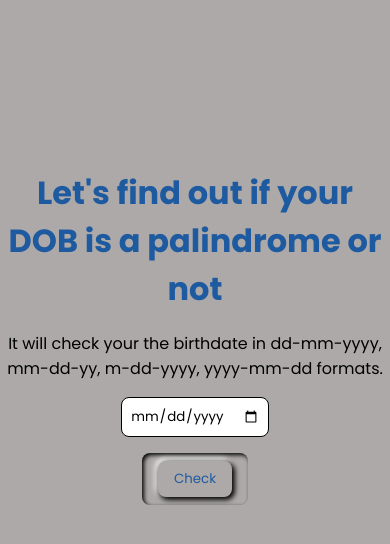
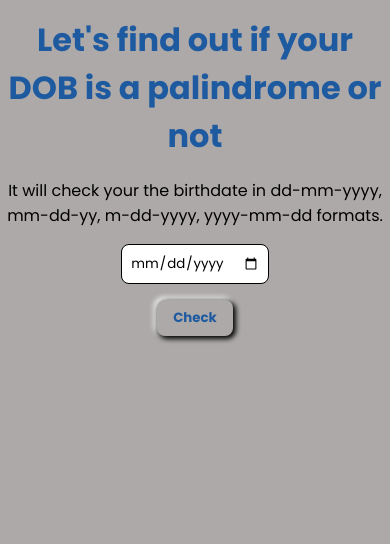
Before and after one commit to DanishOnGit/Palindrome-Birthday-React, a React (Create React App) app: page / in a window 390 px wide. Shown: the top 544 px of the page. Built offline with nearby package versions, Linux system fonts and the light colour scheme.

Commit message:
style: media query

```diff
--- a/src/App.js
+++ b/src/App.js
@@ -15,7 +15,7 @@ setOutputDiv(<img style={{marginTop:"1.5rem"}}src={clock} alt="Clock gif"></img>
 setTimeout(() => {
   checkPalindrome();
 
-}, 2000);
+}, 3000);
 
 }else{
   setOutputDiv(<p>Please enter date!</p>)
@@ -79,9 +79,9 @@ return true;
       <p className="instruction">It will check your the birthdate in dd-mm-yyyy, mm-dd-yy, m-dd-yyyy, yyyy-mm-dd formats.</p>
 
       <input onChange={(event)=>{date=event.target.value}} required type="date" /><br/>
-      <button className="outerBtn">
+
       <button className="check" onClick={btnClickHandler} >Check</button>
-      </button>
+
        <div className="outputDiv">{outputDiv}</div>
 
 
--- a/src/styles.css
+++ b/src/styles.css
@@ -25,25 +25,17 @@ input{
 
 }
 .check{
-  /* margin-top: 1rem; */
+font-weight: 700;
 padding: 0.5rem 1rem;
 border-radius:0.5rem;
 background-color: rgb(173, 169, 169) ;
 border:none;
 outline: none;
+margin: 1rem 1rem;
 color: var(--primary-color);
 box-shadow: 2px 2px 5px 1px black,-2px -2px 5px 1px rgb(245, 245, 245)
 }
-.outerBtn{
-  margin-top: 1rem;
-padding: 0.5rem 1rem;
-border-radius: 0.5rem;
-border: none;
-/* border: 1px solid var(--secondary-color); */
-background-color: var(--secondary-color);
-box-shadow: 2px 2px  4px black inset;
-margin-bottom: 1rem;
-}
+
 .check:hover{
   color: white;
   transition: 200ms
@@ -61,3 +53,8 @@ border-radius: 1rem;
 max-width: 600px;
 margin: auto;
 }
+@media screen  and  (max-width:600px){
+.App{
+  margin-top:1rem;
+}
+}
```
